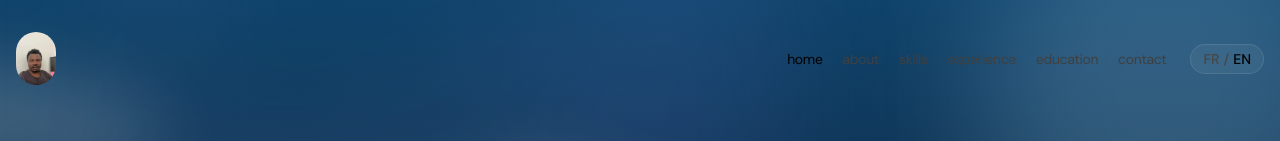
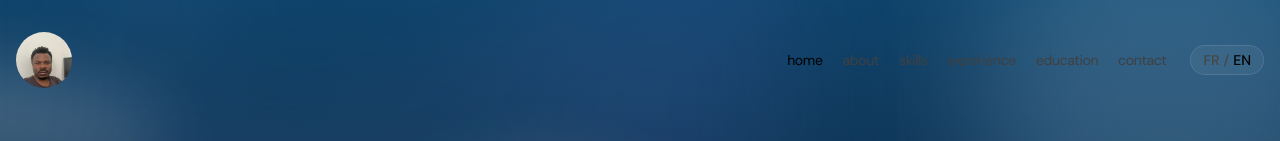
Before and after one commit to yohivana-KYIM/Carlos-Taponjou, a Next.js app: page / in a window 1280 px wide. Shown: the top 141 px of the page. Built offline with nearby package versions, Linux system fonts and the light colour scheme.

Commit message:
first commit

```diff
--- a/src/components/Container.tsx
+++ b/src/components/Container.tsx
@@ -189,9 +189,9 @@ export default function Container(props: ContainerProps) {
           <Image
             src="/carlos.jpeg"
             alt="Carlos Gael"
-            width={40}
-            height={40}
-            className="rounded-full object-cover"
+            width={56}
+            height={56}
+            className="h-14 w-14 rounded-full object-cover"
             priority
           />
         </Link>
```
Also changed, not shown: 1 other file (tests, documents, lock files or other folders).
